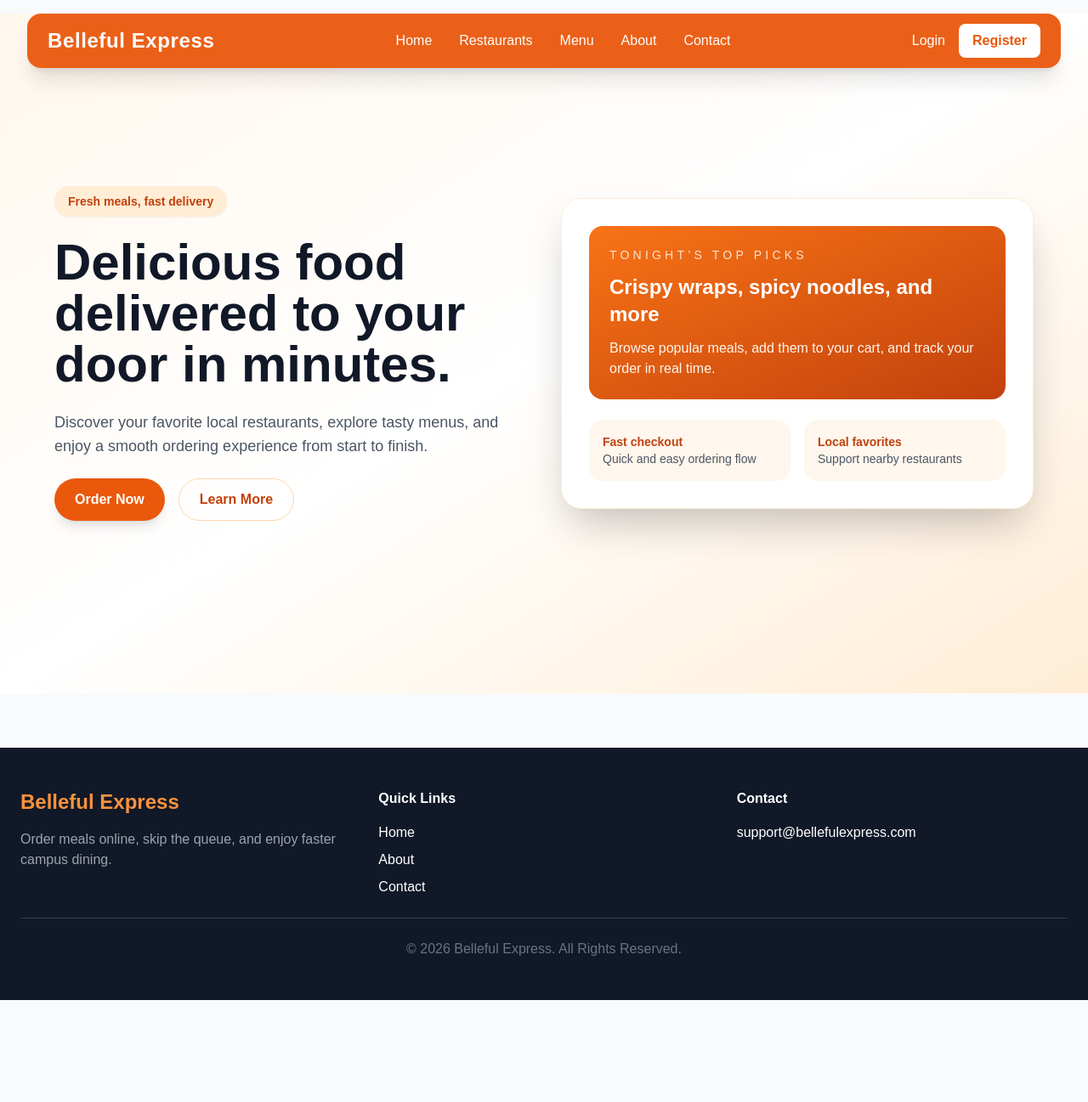
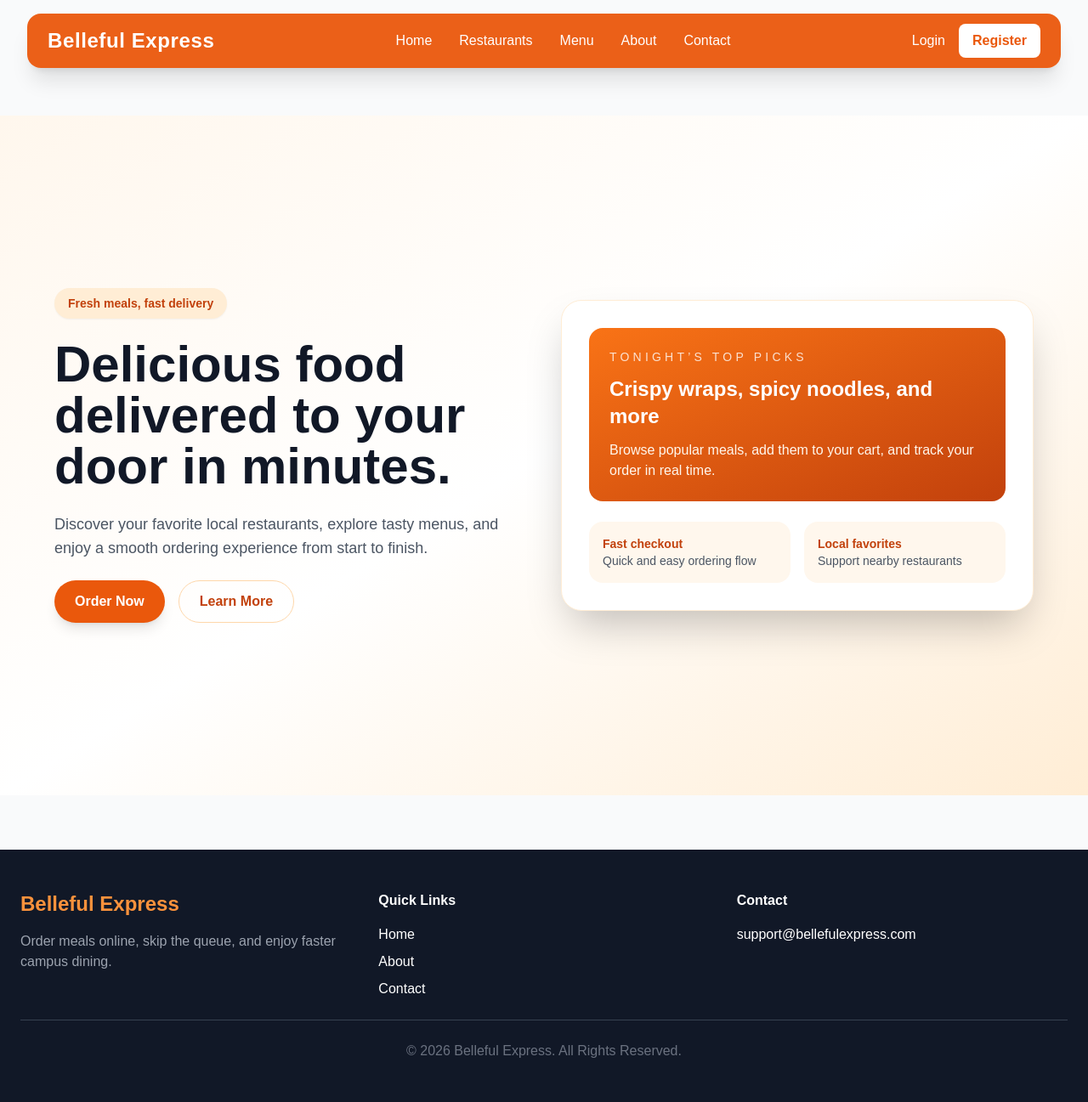
Before and after one commit to agbaigospel2018-source/food_project, a Django app: template core/templates/core/home.html in a window 1280 px wide. Shown: the whole page at 85% size. Before the commit the page ends 1177 px from the top, so only its background shows below. Run offline with Django 5.2, Linux system fonts and the light colour scheme; the template is opened without the code that fills it, so the values that code supplies are empty; some libraries are stand-ins or nearby versions.

Commit message:
some changes in the landing page and the navebar

```diff
--- a/core/templates/core/base.html
+++ b/core/templates/core/base.html
@@ -33,7 +33,7 @@
 
 <!-- Messages -->
 
-<div class="max-w-6xl mx-auto w-full mt-4 px-4">
+<div class="max-w-6xl mx-auto w-full px-4 pt-24 md:pt-28">
 
     {% if messages %}
 
@@ -53,7 +53,7 @@
 
 <!-- Main Content -->
 
-<main class="flex-grow">
+<main class="flex-grow pt-4 md:pt-6">
 
     {% block content %}
     {% endblock %}
```
Also changed, not shown: theme/static/css/dist/styles.css (+24 -0 lines).
